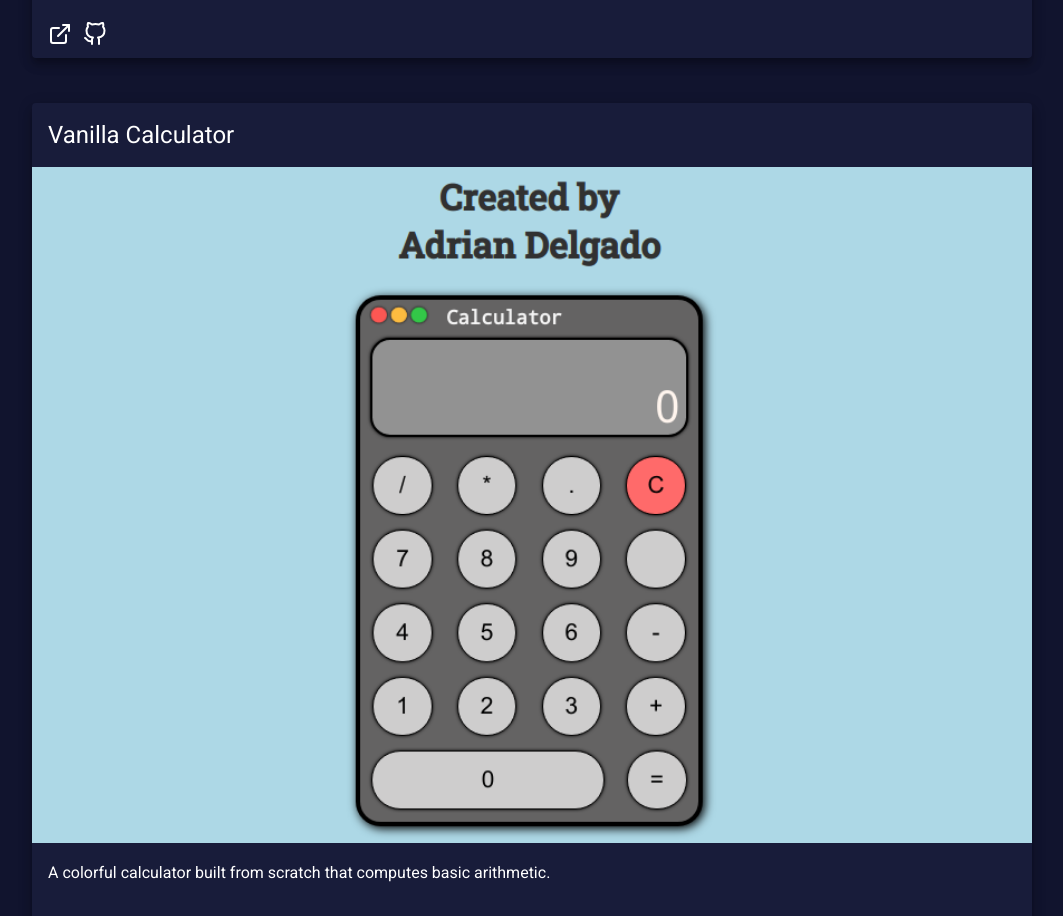
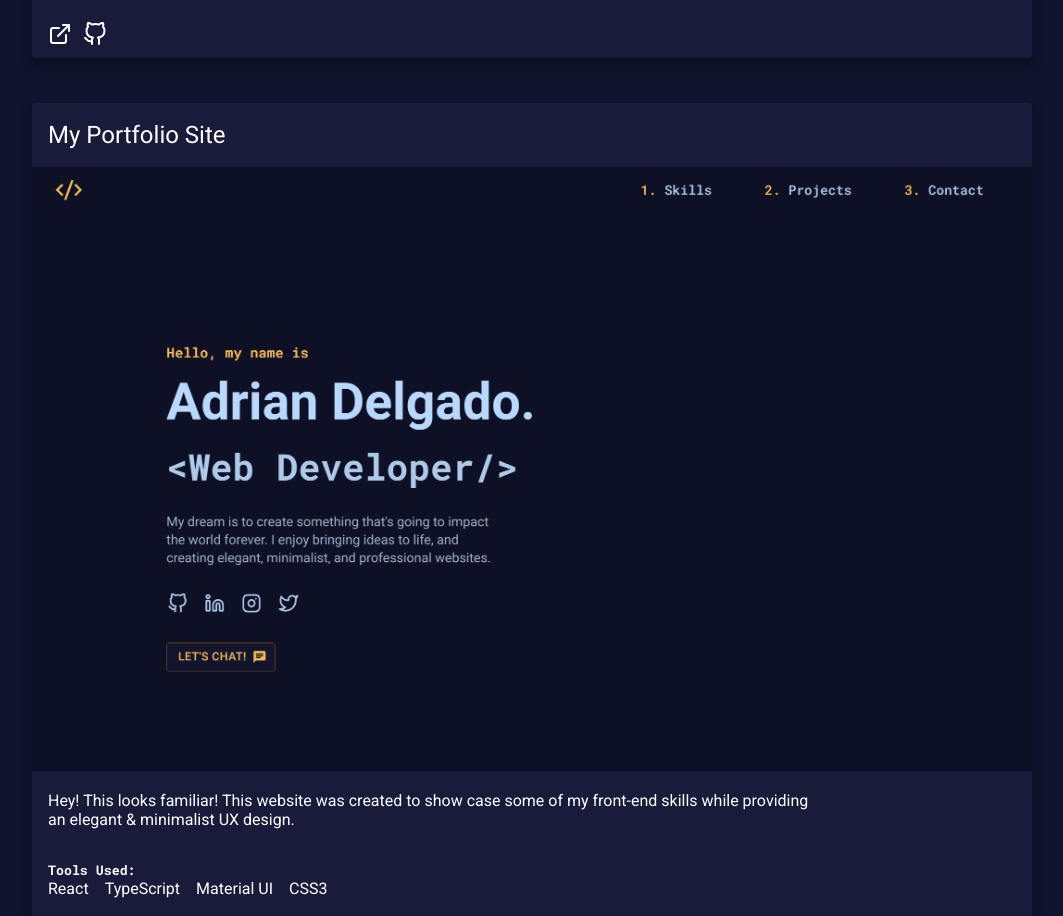
Before and after one commit to adriandelgg/MyPortfolio-Site, a React (Create React App) app: page / in a window 1280 px wide. Shown: the part 3029-3945 px from the top of the page, without its empty margins (108-1171 px from the left). Built offline with nearby package versions, Linux system fonts and the light colour scheme.

Commit message:
Added new project

```diff
--- a/src/App.css
+++ b/src/App.css
@@ -26,6 +26,10 @@ h2 {
 	font-family: 'Roboto';
 }
 
+p {
+	width: clamp(45ch, 90%, 85ch);
+}
+
 section {
 	max-width: 1000px;
 	width: 93%;
--- a/src/components/projects/projectsObj.ts
+++ b/src/components/projects/projectsObj.ts
@@ -2,6 +2,7 @@ import xvsCalculator from '../../img/xvscalculator.png';
 import calculator from '../../img/Calculator.png';
 import reactQuiz from '../../img/reactquiz.png';
 import matebook from '../../img/matebook.png';
+import myPortfolio from '../../img/myportfolio.png';
 
 const Projects = [
 	{
@@ -13,6 +14,16 @@ const Projects = [
 		imgAlt: 'Crypto Liquidation Calculator',
 		github: 'https://github.com/adriandelgg/Crypto-Calculator',
 		demo: 'https://www.xvscalculator.com'
+	},
+	{
+		name: 'My Portfolio Site',
+		description:
+			'Hey! This looks familiar! This website was created to show case some of my front-end skills while providing an elegant & minimalist UX design.',
+		tools: ['React', 'TypeScript', 'Material UI', 'CSS3'],
+		img: myPortfolio,
+		imgAlt: 'My Portfolio Website',
+		github: 'https://github.com/adriandelgg/MyPortfolio-Site',
+		demo: 'https://adriandelgado.dev'
 	},
 	{
 		name: 'Vanilla Calculator',
```
Also changed, not shown: src/img/myportfolio.png (added), 1 other file (tests, documents, lock files or other folders).
